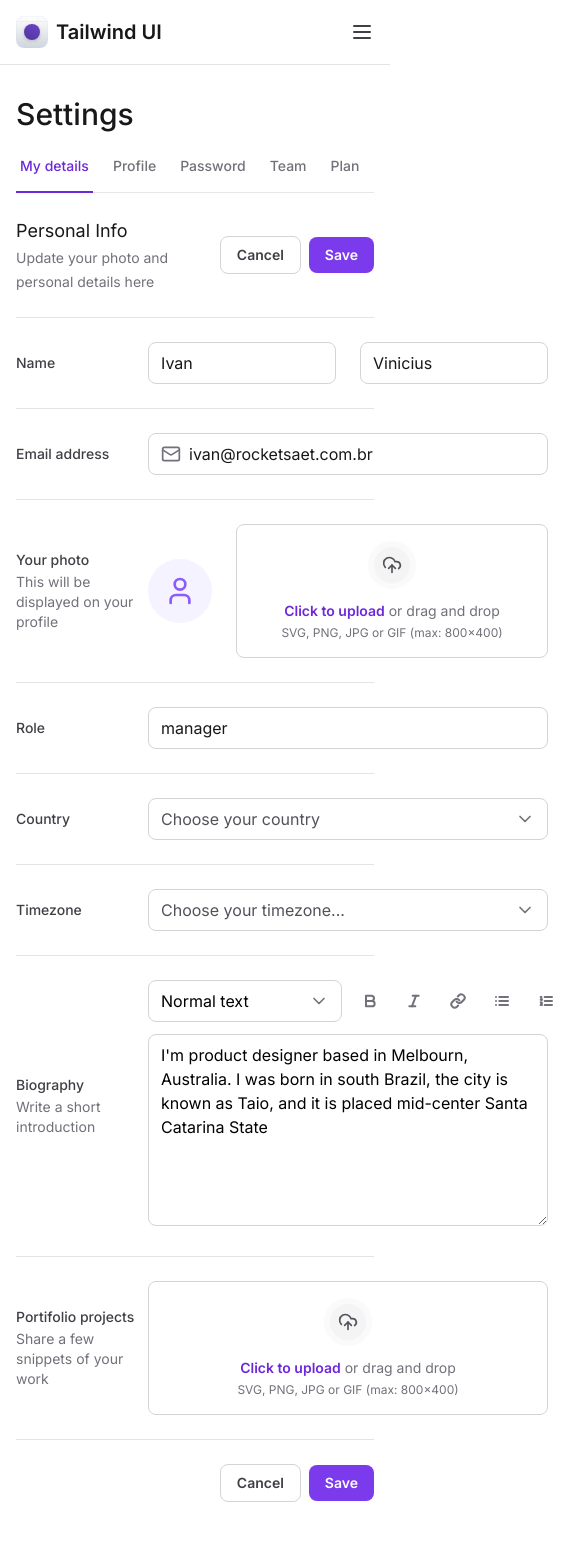
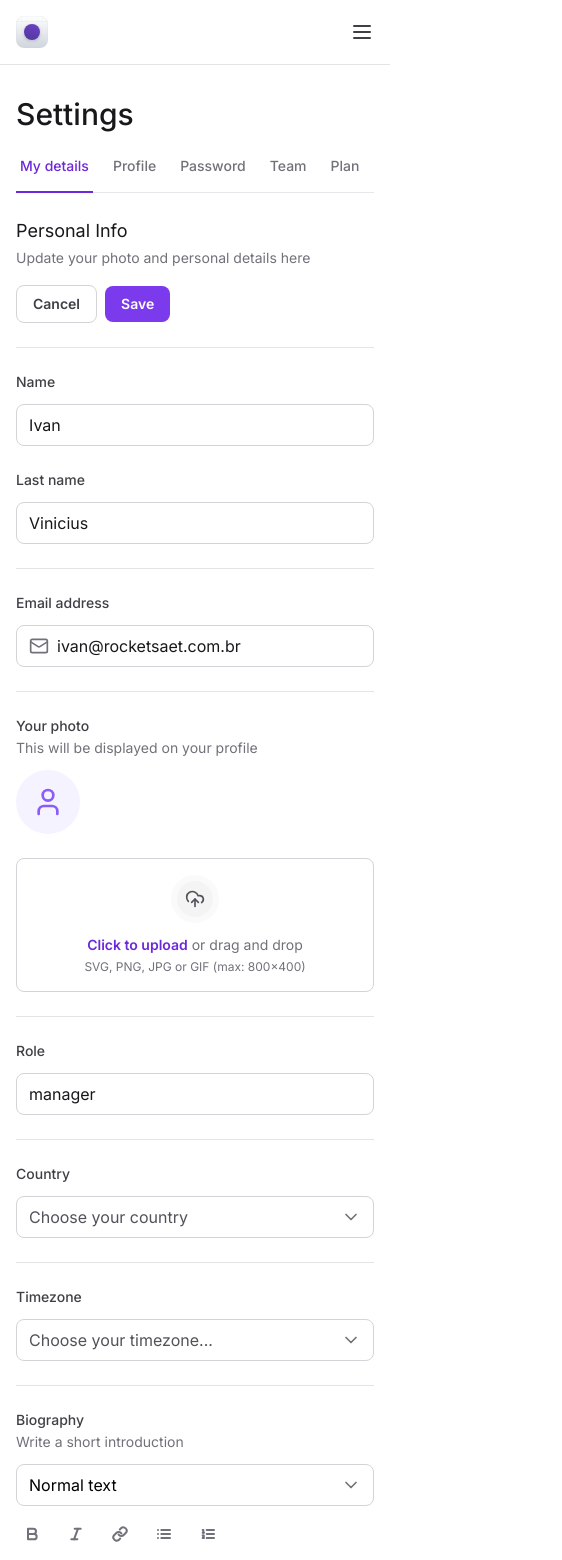
Before and after one commit to ivanvinicius/tailwind-course, a Next.js app: page / in a window 390 px wide. Shown: the top 1560 px of the page, 562 px wide, since content can reach past the window. Built offline with nearby package versions, Linux system fonts and the light colour scheme; grey boxes are pictures that could not be loaded.

Commit message:
:sparkles: form responsivo

```diff
--- a/src/app/page.tsx
+++ b/src/app/page.tsx
@@ -15,7 +15,7 @@
       <SettingsTabs />
 
       <div className="flex flex-col ">
-        <div className="flex items-center justify-between border-b border-zinc-200 py-6">
+        <div className="flex flex-col justify-between gap-4 border-b border-zinc-200 py-6 lg:flex-row lg:items-center">
           <div className="space-y-1">
             <h2 className="text-medium text-lg text-zinc-900">Personal Info</h2>
             <span className="text-sm text-zinc-500">
@@ -43,24 +43,33 @@
           className="flex w-full flex-col divide-y divide-zinc-200"
           id="settings"
         >
-          <div className="grid grid-cols-form items-center gap-3 py-6">
+          <div className="flex flex-col gap-3 py-6 lg:grid lg:grid-cols-form">
             <label
               className="text-sm font-medium text-zinc-700"
               htmlFor="firstName"
             >
               Name
             </label>
-            <div className="grid grid-cols-2 gap-6">
+            <div className="flex flex-col gap-6 lg:grid lg:grid-cols-2">
               <Input.Root>
                 <Input.Control id="firstName" defaultValue="Ivan" />
               </Input.Root>
-              <Input.Root>
-                <Input.Control defaultValue="Vinicius" />
-              </Input.Root>
+
+              <div className="flex flex-col gap-3 lg:block">
+                <label
+                  className="text-sm font-medium text-zinc-700 lg:sr-only"
+                  htmlFor="lastName"
+                >
+                  Last name
+                </label>
+                <Input.Root>
+                  <Input.Control id="lastName" defaultValue="Vinicius" />
+                </Input.Root>
+              </div>
             </div>
           </div>
 
-          <div className="grid grid-cols-form items-center gap-3 py-6">
+          <div className="flex flex-col gap-3 py-6 lg:grid lg:grid-cols-form">
             <label
               className="text-sm font-medium text-zinc-700"
               htmlFor="email"
@@ -80,7 +89,7 @@
             </Input.Root>
           </div>
 
-          <div className="grid grid-cols-form items-center gap-3 py-6">
+          <div className="flex flex-col gap-3 py-6 lg:grid lg:grid-cols-form">
             <label className="text-sm font-medium text-zinc-700">
               Your photo
               <span className="mt-0.5 block text-sm font-normal text-zinc-500">
@@ -89,7 +98,7 @@
             </label>
 
             <InputFile.Root>
-              <div className="flex items-center gap-6 ">
+              <div className="flex flex-col gap-6 lg:flex-row  ">
                 <InputFile.ImagePreview />
                 <InputFile.Trigger />
               </div>
@@ -97,7 +106,7 @@
             </InputFile.Root>
           </div>
 
-          <div className="grid grid-cols-form items-center gap-3 py-6">
+          <div className="flex flex-col gap-3 py-6 lg:grid lg:grid-cols-form">
             <label className="text-sm font-medium text-zinc-700" htmlFor="role">
               Role
             </label>
@@ -107,7 +116,7 @@
             </Input.Root>
           </div>
 
-          <div className="grid grid-cols-form items-center gap-3 py-6">
+          <div className="flex flex-col gap-3 py-6 lg:grid lg:grid-cols-form">
             <label
               className="text-sm font-medium text-zinc-700"
               htmlFor="country"
@@ -124,7 +133,7 @@
             </Select.Root>
           </div>
 
-          <div className="grid grid-cols-form items-center gap-3 py-6">
+          <div className="flex flex-col gap-3 py-6 lg:grid lg:grid-cols-form">
             <label
               className="text-sm font-medium text-zinc-700"
               htmlFor="timezone"
@@ -144,7 +153,7 @@
             </Select.Root>
           </div>
 
-          <div className="grid grid-cols-form items-center gap-3 py-6">
+          <div className="flex flex-col gap-3 py-6 lg:grid lg:grid-cols-form">
             <label className="text-sm font-medium text-zinc-700" htmlFor="bio">
               Biography
               <span className="mt-0.5 block text-sm font-normal text-zinc-500">
@@ -153,7 +162,7 @@
             </label>
 
             <div className="space-y-3">
-              <div className="grid grid-cols-2 gap-3">
+              <div className="flex flex-col gap-3 lg:grid lg:grid-cols-2">
                 <Select.Root defaultValue="normal">
                   <Select.Item value="normal" text="Normal text" />
                   <Select.Item value="md" text="Markdown" />
@@ -201,7 +210,7 @@
             </div>
           </div>
 
-          <div className="grid grid-cols-form items-center gap-3 py-6">
+          <div className="flex flex-col gap-3 py-6 lg:grid lg:grid-cols-form">
             <label className="text-sm font-medium text-zinc-700">
               Portifolio projects
               <span className="mt-0.5 block text-sm font-normal text-zinc-500">
--- a/src/components/sidebar/logo.tsx
+++ b/src/components/sidebar/logo.tsx
@@ -125,7 +125,7 @@
           </clipPath>
         </defs>
       </svg>
-      <span className="">Tailwind UI</span>
+      <span className="sr-only md:not-sr-only">Tailwind UI</span>
     </strong>
   )
 }
--- a/src/components/tabs/index.tsx
+++ b/src/components/tabs/index.tsx
@@ -39,7 +39,7 @@
         </ScrollArea.Viewport>
 
         <ScrollArea.Scrollbar
-          className="flex h-0.5 translate-y-1.5 touch-none select-none flex-row bg-zinc-100"
+          className="flex h-0.5 translate-y-1.5 touch-none select-none flex-col bg-zinc-100"
           orientation="horizontal"
         >
           <ScrollArea.Thumb className="relative flex-1 rounded-lg bg-zinc-300" />
```
